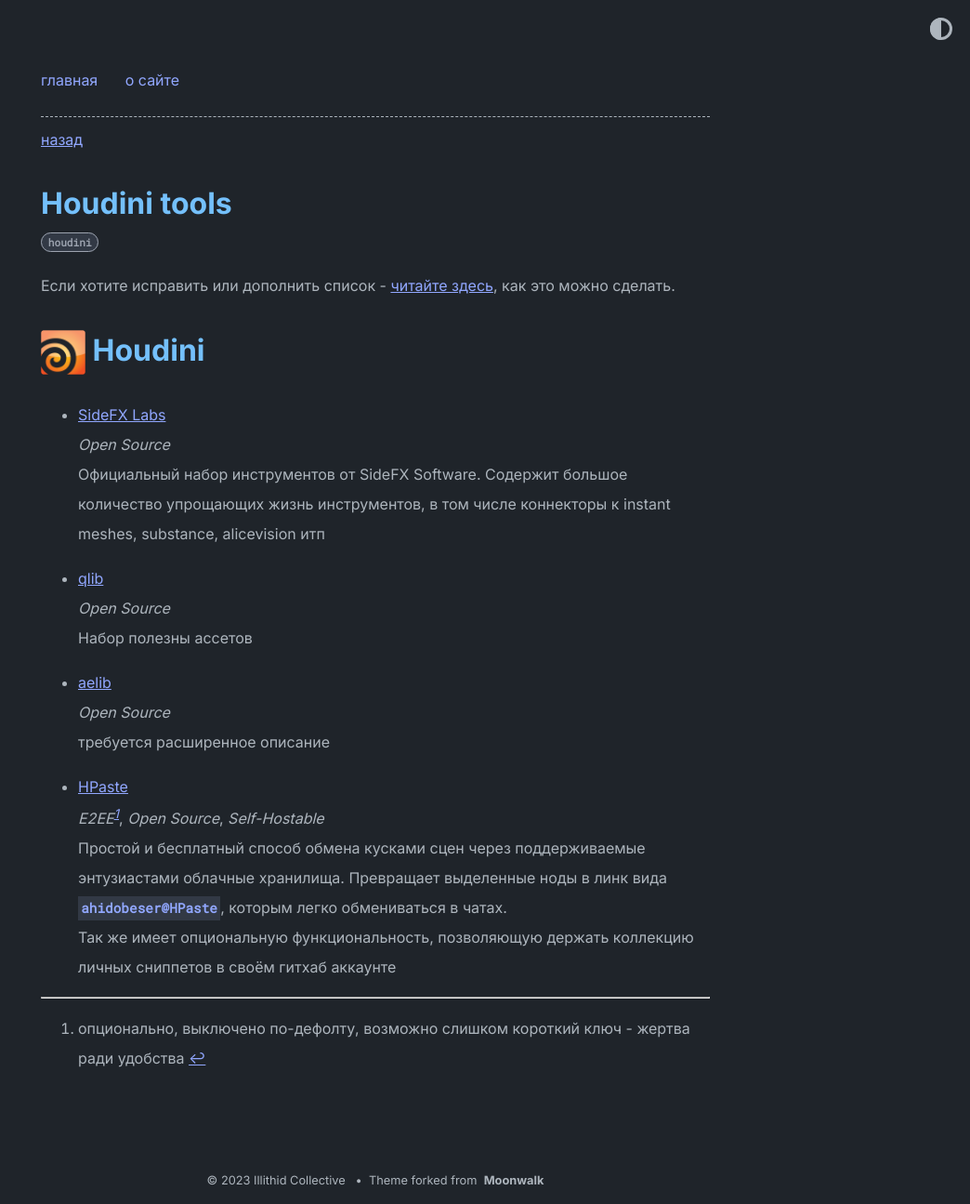
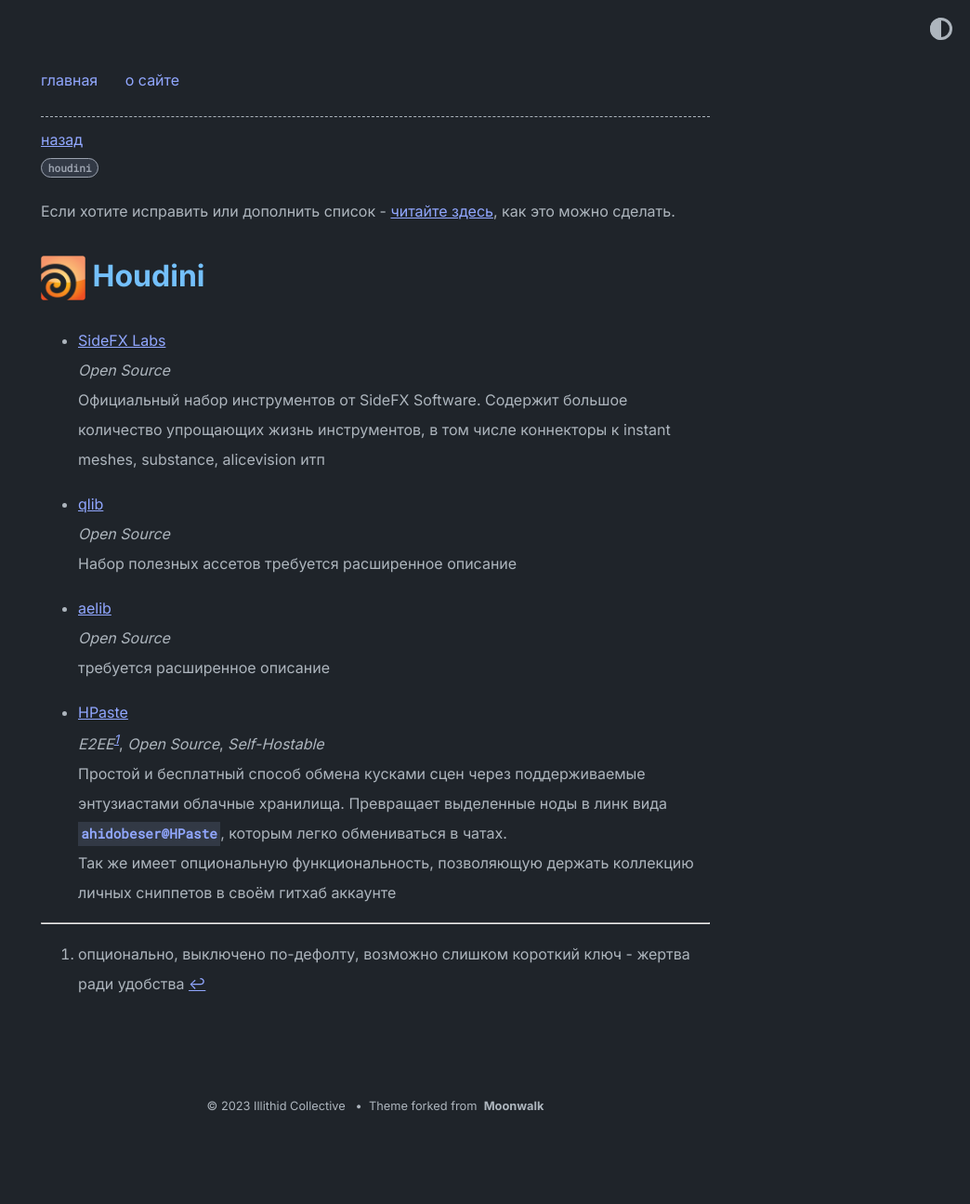
Before and after one commit to pedohorse/cg-community-hub, a Jekyll site: the page built from houdini/tools.md, in a window 1280 px wide. Shown: the whole page at 93% size, without its empty margins (236-1280 px from the left). Built offline with Jekyll 4.4.1, drawn with Linux system fonts in a browser that asks for light colours; after the commit the page ends 1215 px from its top, so only the background shows below that.

Commit message:
first content layout/structure fixes

```diff
--- a/_config.yml
+++ b/_config.yml
@@ -3,6 +3,7 @@
 
 permalink: /:slug
 
+title: "CG Хаб"
 favicon: "./logo.png" # relative path to site's favicon
 
 theme_config:
--- a/_includes/head.html
+++ b/_includes/head.html
@@ -13,14 +13,14 @@
 
 
   <!-- Favicon -->
-  <link rel="apple-touch-icon" sizes="180x180" href="/assets/images/favicon/apple-touch-icon.png">
-  <link rel="icon" type="image/png" sizes="32x32" href="/assets/images/favicon/favicon-32x32.png">
-  <link rel="icon" type="image/png" sizes="16x16" href="/assets/images/favicon/favicon-16x16.png">
-  <link rel="manifest" href="/assets/images/favicon/site.webmanifest">
-  <link rel="mask-icon" href="/assets/images/favicon/safari-pinned-tab.svg" color="#5bbad5">
-  <link rel="shortcut icon" href="/assets/images/favicon/favicon.ico">
+  <link rel="apple-touch-icon" sizes="180x180" href="{{ "/assets/images/favicon/apple-touch-icon.png" | relative_url }}">
+  <link rel="icon" type="image/png" sizes="32x32" href="{{ "/assets/images/favicon/favicon-32x32.png" | relative_url }}">
+  <link rel="icon" type="image/png" sizes="16x16" href="{{ "/assets/images/favicon/favicon-16x16.png" | relative_url }}">
+  <link rel="manifest" href="{{ "/assets/images/favicon/site.webmanifest" | relative_url }}">
+  <link rel="mask-icon" href="{{ "/assets/images/favicon/safari-pinned-tab.svg" | relative_url }}" color="#5bbad5">
+  <link rel="shortcut icon" href="{{ "/assets/images/favicon/favicon.ico" | relative_url }}">
   <meta name="msapplication-TileColor" content="#00aba9">
-  <meta name="msapplication-config" content="/assets/images/favicon/browserconfig.xml">
+  <meta name="msapplication-config" content="{{ "/assets/images/favicon/browserconfig.xml" | relative_url }}">
   <meta name="theme-color" content="#ffffff">
   <!-- Favicon -->
 
--- a/houdini/tools.md
+++ b/houdini/tools.md
@@ -1,10 +1,9 @@
 ---
-title: Houdini tools
 layout: post
 tags: houdini
 ---
 
-Если хотите исправить или дополнить список - [читайте здесь](/about), как это можно сделать.
+Если хотите исправить или дополнить список - [читайте здесь]({{ "/about" | relative_url }}), как это можно сделать.
 
 # <img class="inline-icon" src="{{ "/assets/images/icons/houdini_logo.png" | relative_url }}" width=48/> Houdini
 
@@ -15,7 +14,8 @@
 
 * [qlib](https://github.com/qLab/qLib)
   *Open Source*
-  Набор полезны ассетов
+  Набор полезных ассетов
+  требуется расширенное описание
 
 * [aelib](https://github.com/Aeoll/Aelib)
   *Open Source*
```
Also changed, not shown: houdini/tutorials.md (+1 -2 lines).
